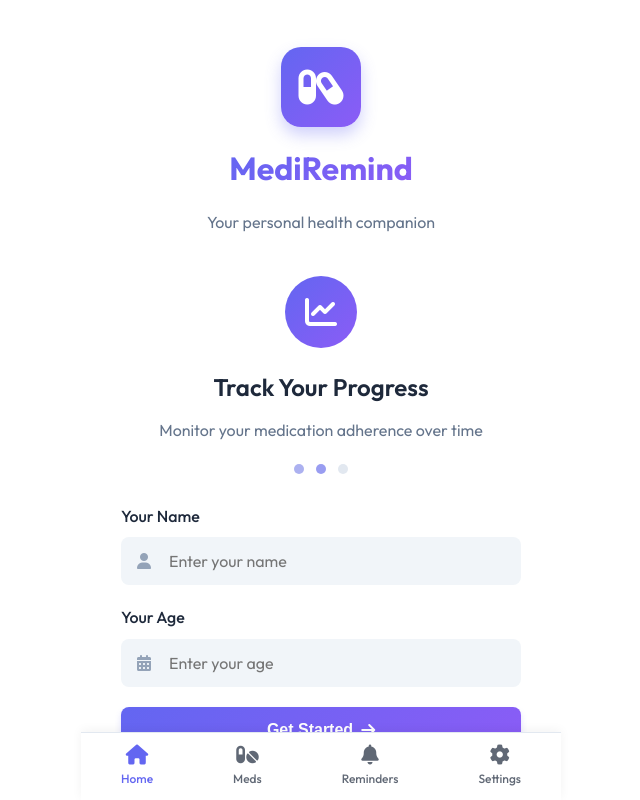
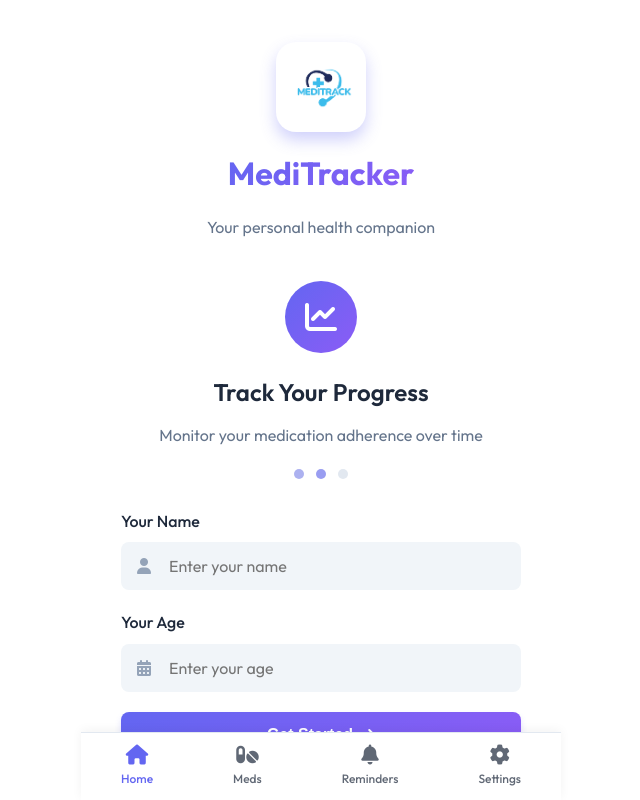
Before and after one commit to mickiefender/meditracker, a plain HTML site: page index.html in a window 1280 px wide. Shown: the whole page, without its empty margins (319-959 px from the left). Drawn offline with Linux system fonts and the light colour scheme.

Commit message:
Add files via upload

```diff
--- a/index.html
+++ b/index.html
@@ -16,9 +16,9 @@
           <div class="logo-container">
               <div class="logo">
                   <div class="logo-icon">
-                      <i class="fas fa-capsules"></i>
+                    <img src="logo/Black and Blue Simple Medical Health Logo.PNG" alt="">
                   </div>
-                  <h1>MediRemind</h1>
+                  <h1>MediTracker</h1>
               </div>
               <p class="tagline">Your personal health companion</p>
           </div>
--- a/styles.css
+++ b/styles.css
@@ -149,10 +149,9 @@
       margin-bottom: 16px;
   }
 
-  .logo-icon {
-      width: 80px;
-      height: 80px;
-      background: var(--gradient-primary);
+  .logo-icon img{
+      width: 90px;
+      height: 90px;
       border-radius: 20px;
       display: flex;
       align-items: center;
@@ -161,10 +160,6 @@
       box-shadow: 0 8px 16px rgba(99, 102, 241, 0.3);
   }
 
-  .logo-icon i {
-      font-size: 40px;
-      color: white;
-  }
 
   .logo h1 {
       font-size: 32px;
```
